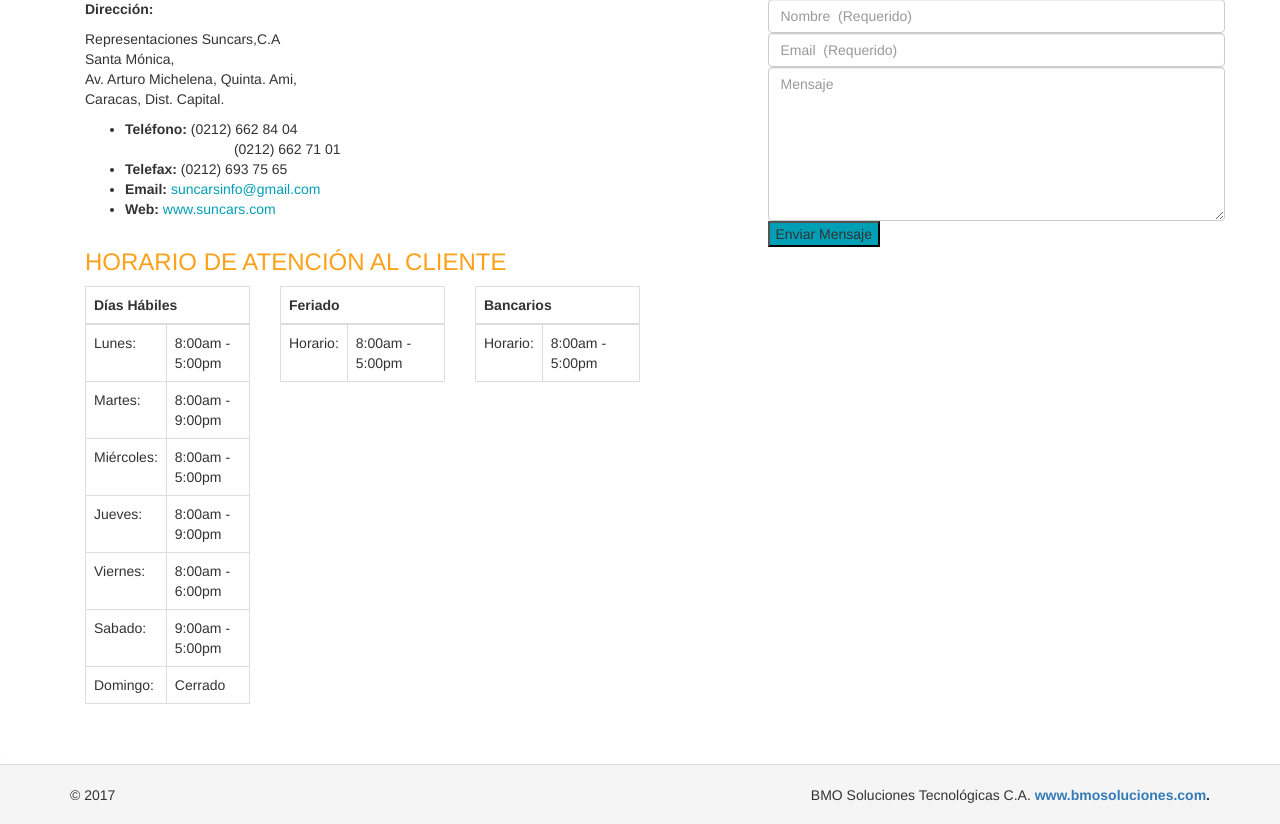
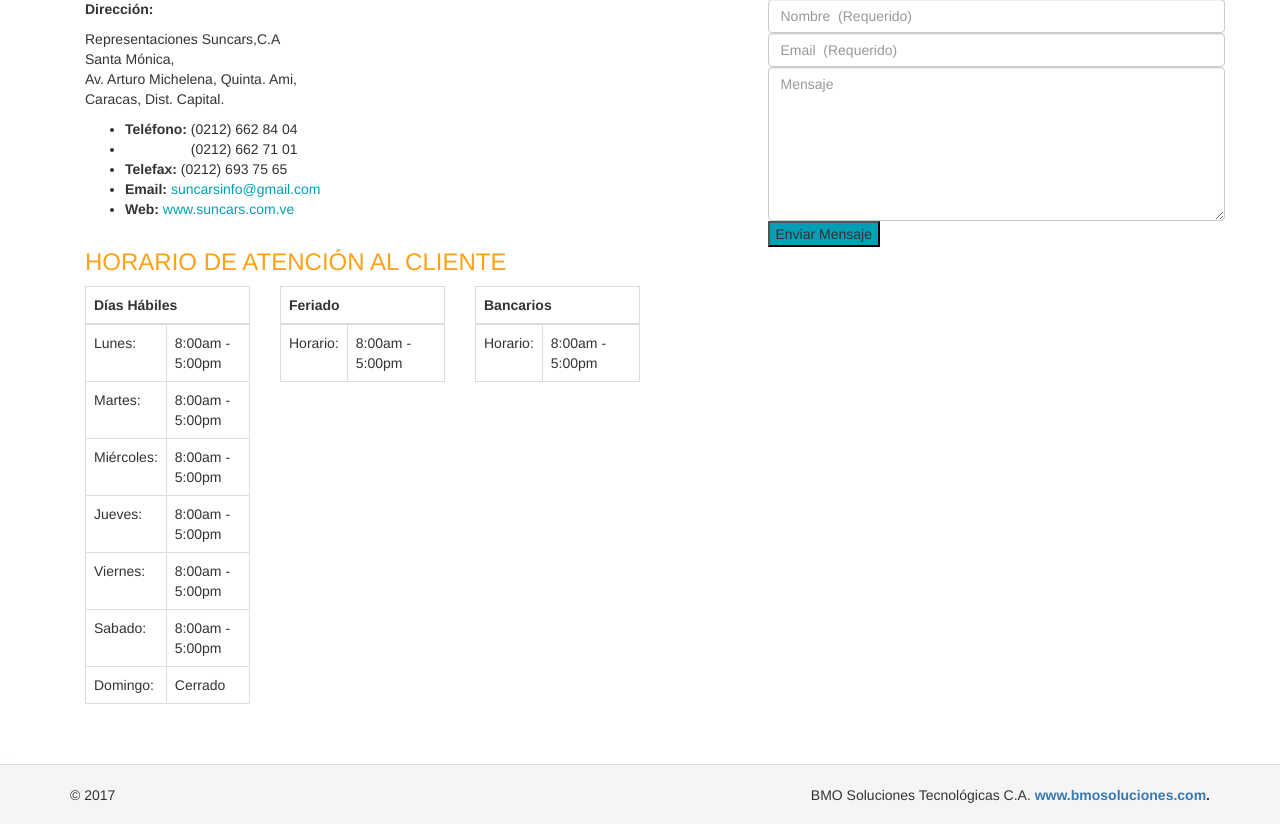
Before and after one commit to briandavid-dev/suncars, a Yii app: template views/site/contacto.php in a window 1280 px wide. Shown: the part 788-1612 px from the top of the page. Run offline with PHP 8.4 and a stand-in for Yii, Linux system fonts and the light colour scheme; the template is opened without the code that fills it, so the values that code supplies are empty; some libraries are stand-ins or nearby versions.

Commit message:
actualizacion tlf contacto

```diff
--- a/views/site/contacto.php
+++ b/views/site/contacto.php
@@ -60,10 +60,11 @@
                             </div>
                             <div class="address clearfix address_details margin-right-25 padding-bottom-40">
                                 <ul class="margin-bottom-none">
-                                    <li><i class="fa fa-phone"></i><strong>Teléfono:</strong> <span>(0212) 662 84 04 <br>  &nbsp; &nbsp; &nbsp; &nbsp; &nbsp; &nbsp; &nbsp; &nbsp; &nbsp; &nbsp; &nbsp; &nbsp; &nbsp; &nbsp;   (0212) 662 71 01</span></li>
+                                    <li ><i class="fa fa-phone"></i><strong>Teléfono:</strong> <span >(0212) 662 84 04 </span></li>
+                                    <li ><i class="fa fa-phone"></i><strong style="color: #FFFFFF">Teléfono:</strong> <span >(0212) 662 71 01</span></li>
                                     <li><i class="fa fa-phone"></i><strong>Telefax:</strong> <span>(0212) 693 75 65</span></li>
-                                    <li><i class="fa fa-envelope-o"></i><strong>Email:</strong> <a href="mailto:sales@company.com" style="color: #009FB6 !important;">suncarsinfo@gmail.com</a></li>
-                                    <li class="padding-bottom-none"><i class="fa fa-laptop"></i><strong>Web:</strong> <a href="http://suncars.com" style="color: #009FB6!important;">www.suncars.com</a></li>
+                                    <li ><i class="fa fa-envelope-o"></i><strong>Email:</strong> <a href="mailto:sales@company.com" style="color: #009FB6 !important;">suncarsinfo@gmail.com</a></li>
+                                    <li class="padding-bottom-none"><i class="fa fa-laptop"></i><strong>Web:</strong> <a href="http://suncars.com.ve" style="color: #009FB6!important;">www.suncars.com.ve</a></li>
                                 </ul>
                             </div>
                         </div>
@@ -86,7 +87,7 @@
                                                 </tr>
                                                 <tr>
                                                     <td>Martes:</td>
-                                                    <td>8:00am - 9:00pm</td>
+                                                    <td>8:00am - 5:00pm</td>
                                                 </tr>
                                                 <tr>
                                                     <td>Miércoles:</td>
@@ -94,15 +95,15 @@
                                                 </tr>
                                                 <tr>
                                                     <td>Jueves:</td>
-                                                    <td>8:00am - 9:00pm</td>
+                                                    <td>8:00am - 5:00pm</td>
                                                 </tr>
                                                 <tr>
                                                     <td>Viernes:</td>
-                                                    <td>8:00am - 6:00pm</td>
+                                                    <td>8:00am - 5:00pm</td>
                                                 </tr>
                                                 <tr>
                                                     <td>Sabado:</td>
-                                                    <td>9:00am - 5:00pm</td>
+                                                    <td>8:00am - 5:00pm</td>
                                                 </tr>
                                                 <tr>
                                                     <td>Domingo:</td>
```
